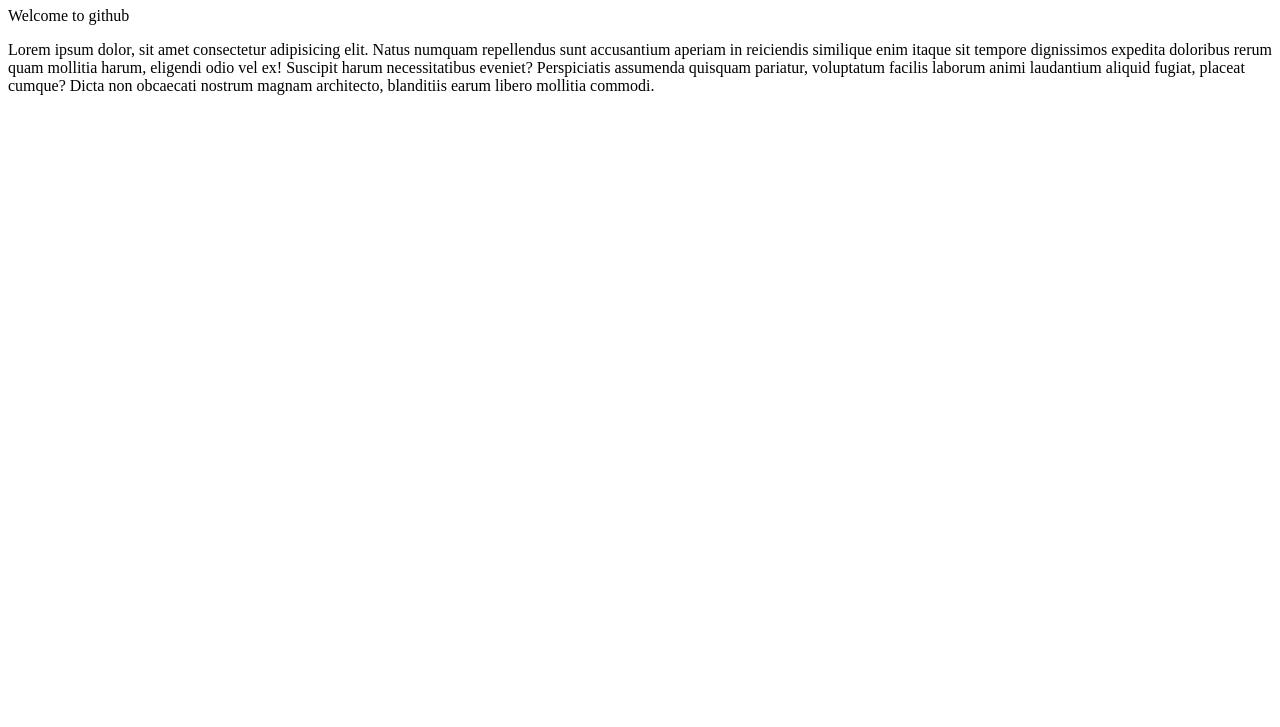
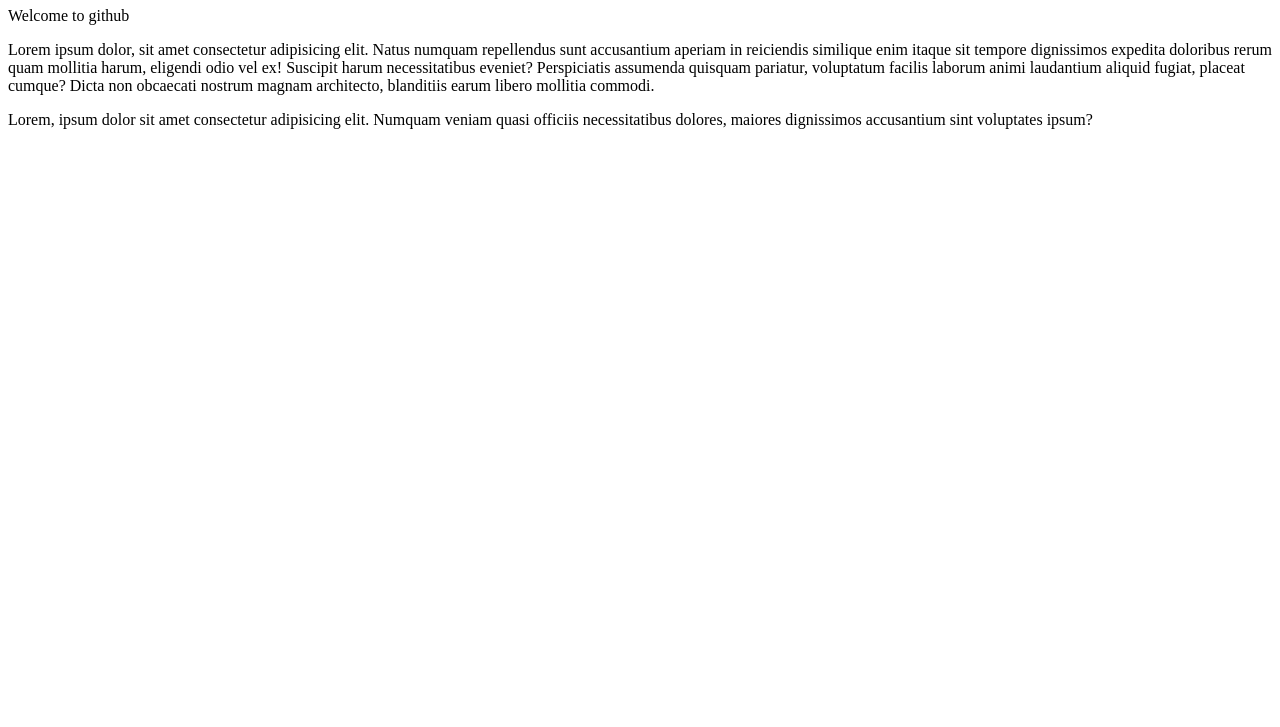
Before and after one commit to mowdudbu/My-1st-Repo, a plain HTML site: page index.html in a window 1280 px wide. Shown: the part 73-800 px from the top of the page. Drawn offline with Linux system fonts and the light colour scheme.

Commit message:
added 2nd paragraph

```diff
--- a/index.html
+++ b/index.html
@@ -10,5 +10,6 @@
     <h1>My first attemt to Github</h1>
     <p>Welcome to github</p>
     <p>Lorem ipsum dolor, sit amet consectetur adipisicing elit. Natus numquam repellendus sunt accusantium aperiam in reiciendis similique enim itaque sit tempore dignissimos expedita doloribus rerum quam mollitia harum, eligendi odio vel ex! Suscipit harum necessitatibus eveniet? Perspiciatis assumenda quisquam pariatur, voluptatum facilis laborum animi laudantium aliquid fugiat, placeat cumque? Dicta non obcaecati nostrum magnam architecto, blanditiis earum libero mollitia commodi.</p>
+    <p>Lorem, ipsum dolor sit amet consectetur adipisicing elit. Numquam veniam quasi officiis necessitatibus dolores, maiores dignissimos accusantium sint voluptates ipsum?</p>
 </body>
 </html>
```
